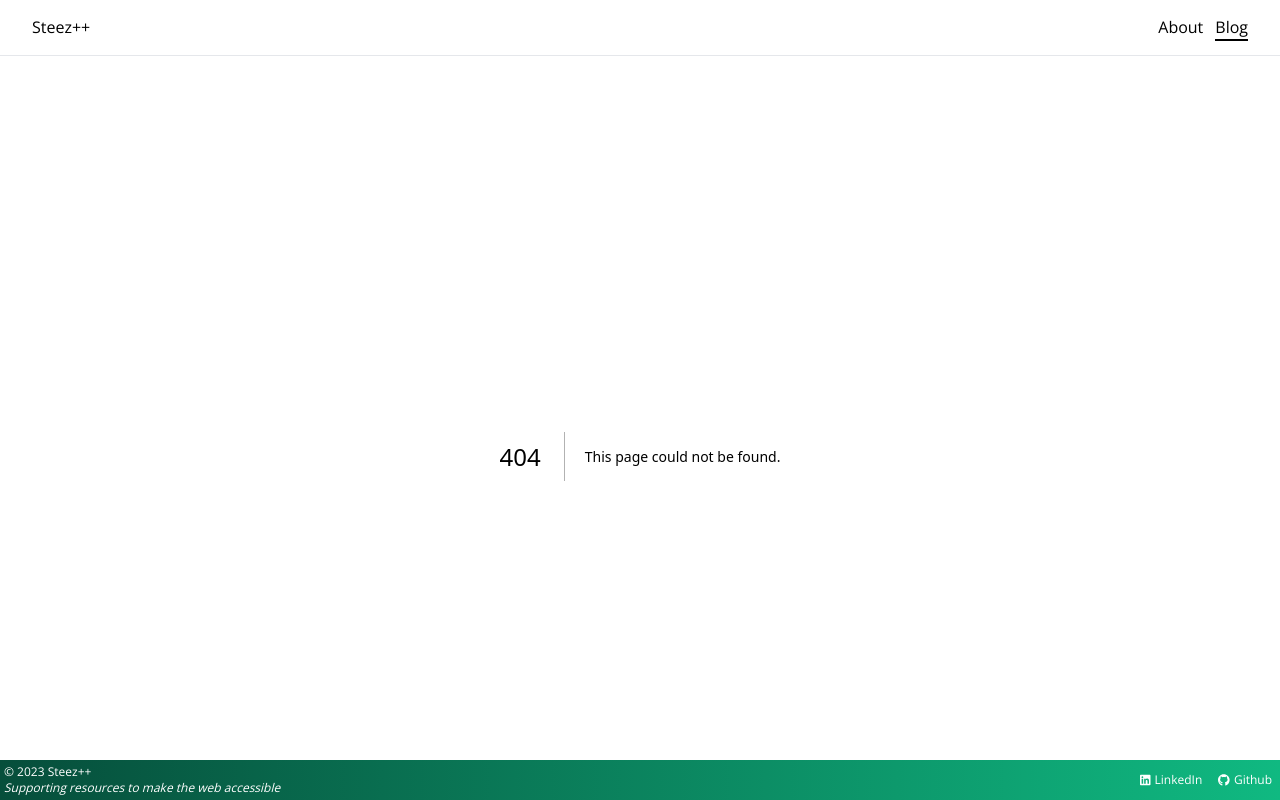
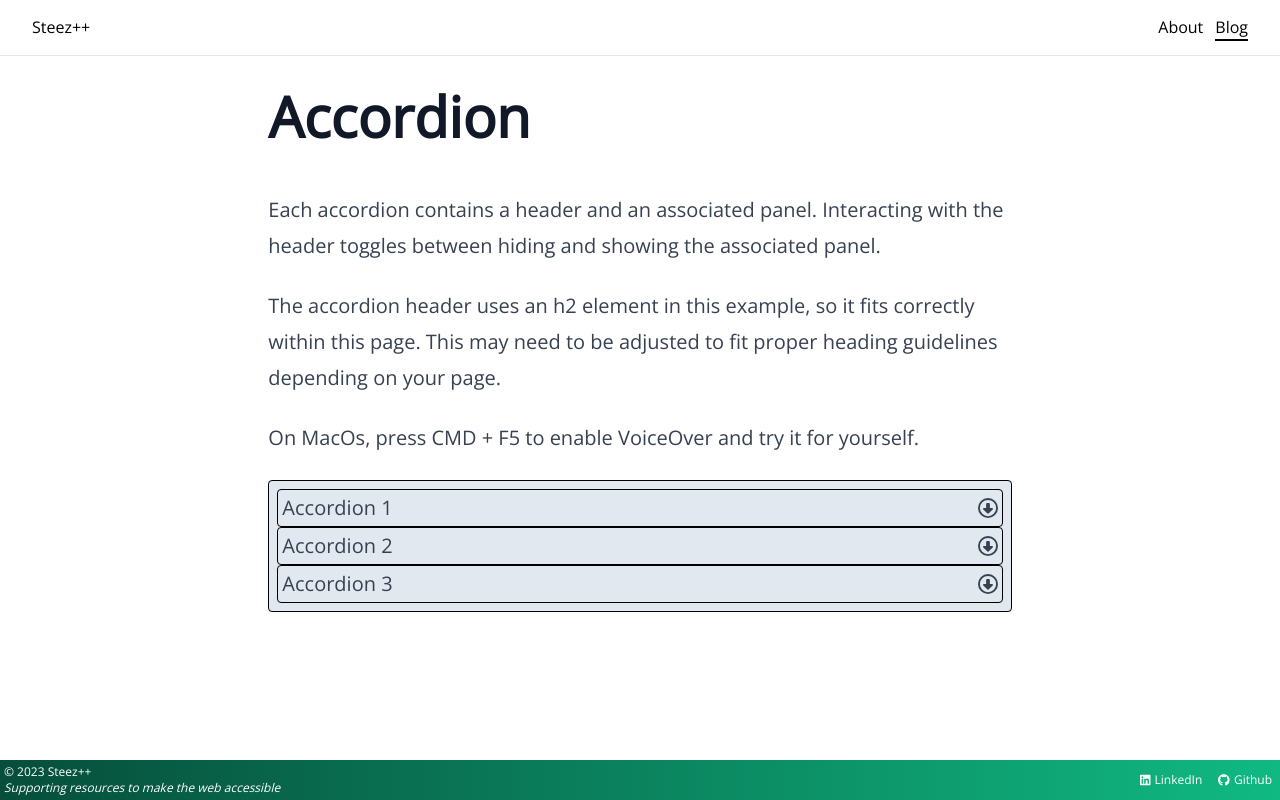
Before and after one commit to steezplusplus/Accessible-Web-Components, a Next.js app: page /blog/accordion in a window 1280 px wide. Before the commit this address had no page. Built offline with nearby package versions, Linux system fonts and the light colour scheme.

Commit message:
refactor: panel -> accordion

```diff
--- a/app/blog/panels/_components/panels/Panels.tsx
+++ b/app/blog/accordion/_components/panels/Accordion.tsx
@@ -1,30 +1,33 @@
+'use client';
+
 import { faArrowAltCircleDown, faArrowAltCircleUp } from '@fortawesome/free-regular-svg-icons';
 import { FontAwesomeIcon } from '@fortawesome/react-fontawesome';
 import React, { JSX, useState } from 'react';
 
 export type PanelProps = {
-  label: string;
-  children: JSX.Element;
+  header: string;
+  content: JSX.Element;
 };
 
-export type PanelsProps = {
+export type AccordionProps = {
   panels: PanelProps[];
 };
 
 // TODO Missing aria controls
 // TODO Rename to "Accordion", each accordion contains a header and panel
 // TODO Break into seperate components
-export function Panels(props: PanelsProps) {
+// TODO Move event handlers to listen to the button element
+export function Accordion(props: AccordionProps) {
   const { panels } = props;
-  const [expandedPanel, setExpandedPanel] = useState<string>('');
+  const [expandedPanelIndex, setExpandedPanelIndex] = useState<number | null>(null);
 
   const handleClick = (e: React.MouseEvent<HTMLDivElement, MouseEvent>) => {
     if (e.target instanceof HTMLButtonElement) {
-      const clickedPanelKey = e.target.getAttribute('data-key') as string;
-      if (clickedPanelKey === expandedPanel) {
-        setExpandedPanel('');
+      const clickedPanelIndex = parseInt(e.target.getAttribute('data-index') as string);
+      if (clickedPanelIndex === expandedPanelIndex) {
+        setExpandedPanelIndex(null);
       } else {
-        setExpandedPanel(clickedPanelKey);
+        setExpandedPanelIndex(clickedPanelIndex);
       }
     }
   };
@@ -34,11 +37,11 @@ export function Panels(props: PanelsProps) {
       case 'Enter':
         e.preventDefault();
         if (e.target instanceof HTMLButtonElement) {
-          const enteredPanelKey = e.target.getAttribute('data-key') as string;
-          if (enteredPanelKey === expandedPanel) {
-            setExpandedPanel('');
+          const clickedPanelIndex = parseInt(e.target.getAttribute('data-index') as string);
+          if (clickedPanelIndex === expandedPanelIndex) {
+            setExpandedPanelIndex(null);
           } else {
-            setExpandedPanel(enteredPanelKey);
+            setExpandedPanelIndex(clickedPanelIndex);
           }
         }
         break;
@@ -52,31 +55,31 @@ export function Panels(props: PanelsProps) {
       onKeyDown={handleKeyDown}
     >
       {
-        panels.map((panel, key) => {
-          const { label, children } = panel;
-          const ariaExpanded = `${key}` === expandedPanel;
+        panels.map((panel, index) => {
+          const { header, content } = panel;
+          const isExpanded = index === expandedPanelIndex;
           return (
-            <div key={key}>
-              <h3 className="rounded border border-black hover:cursor-pointer">
+            <div key={index}>
+              <h2 className="rounded border border-black hover:cursor-pointer">
                 <button
                   className="flex w-full items-center px-1"
-                  aria-expanded={ariaExpanded}
-                  data-key={key}
-                  id={`panel-${key}`}
+                  aria-expanded={isExpanded}
+                  data-index={index}
+                  id={`panel-${index}`}
                 >
-                  <span>{label}</span>
+                  <span>{header}</span>
                   <FontAwesomeIcon
-                    icon={ariaExpanded ? faArrowAltCircleUp : faArrowAltCircleDown}
+                    icon={isExpanded ? faArrowAltCircleUp : faArrowAltCircleDown}
                     className="ml-auto"
                   />
                 </button>
-              </h3>
+              </h2>
               <div
-                className={ariaExpanded ? '' : 'hidden'}
-                aria-labelledby={`panel-${key}`}
+                hidden={!isExpanded}
+                aria-labelledby={`panel-${index}`}
                 role="region"
               >
-                {children}
+                {content}
               </div>
             </div>
           );
--- /dev/null
+++ b/app/blog/accordion/page.tsx
@@ -0,0 +1,38 @@
+import { Accordion, PanelProps } from './_components/panels/Accordion';
+
+const panels: PanelProps[] = [
+  {
+    header: 'Accordion 1',
+    content: <p>Lorem ipsum dolor sit amet, consectetur adipiscing elit. Vivamus vestibulum commodo commodo.</p>,
+  },
+  {
+    header: 'Accordion 2',
+    content: <p>Curabitur bibendum commodo imperdiet. Vestibulum tempus sem mi, et cursus tortor egestas vitae.</p>,
+  },
+  {
+    header: 'Accordion 3',
+    content: <p>Morbi feugiat, tellus sit amet aliquam interdum, neque sapien vehicula nisi, at ornare velit massa nec ex.</p>,
+  },
+];
+
+export default function Page() {
+  return (
+    <article className="prose mx-auto mt-8 md:prose-lg lg:prose-xl">
+      <h1>Accordion</h1>
+      <p>
+        Each accordion contains a header and an associated panel. Interacting with the header
+        toggles between hiding and showing the associated panel.
+      </p>
+      <p>
+        The accordion header uses an h2 element in this example, so it fits correctly within this page.
+        This may need to be adjusted to fit proper heading guidelines depending on your page.
+      </p>
+      <p>
+        On MacOs, press CMD + F5 to enable VoiceOver and try it for yourself.
+      </p>
+      <div className="not-prose">
+        <Accordion panels={panels} />
+      </div>
+    </article>
+  );
+}
--- a/app/blog/page.tsx
+++ b/app/blog/page.tsx
@@ -19,7 +19,7 @@ export default async function Blog() {
         <Article title="Accessible Tabs" description={placeholderDescription} slug="tabs" />
         <Article title="Accessible Modal" description={placeholderDescription} slug="modal" />
         <Article title="Accessible Alert" description={placeholderDescription} slug="alert" />
-        <Article title="Accessible Panels" description={placeholderDescription} slug="panels" />
+        <Article title="Accessible Accordion" description={placeholderDescription} slug="accordion" />
       </section>
       <Pagination />
     </>
--- a/app/blog/panels/page.tsx
+++ /dev/null
@@ -1,41 +0,0 @@
-'use client';
-
-import { Panels, PanelProps } from './_components/panels/Panels';
-
-const panels: PanelProps[] = [
-  {
-    label: 'Panel 1',
-    children: <p>Lorem ipsum dolor sit amet, consectetur adipiscing elit. Vivamus vestibulum commodo commodo.</p>,
-  },
-  {
-    label: 'Panel 2',
-    children: <p>Curabitur bibendum commodo imperdiet. Vestibulum tempus sem mi, et cursus tortor egestas vitae.</p>,
-  },
-  {
-    label: 'Panel 3',
-    children: <p>Morbi feugiat, tellus sit amet aliquam interdum, neque sapien vehicula nisi, at ornare velit massa nec ex.</p>,
-  },
-];
-
-
-export default function Page() {
-  return (
-    <article className="prose mx-auto mt-8 md:prose-lg lg:prose-xl">
-      <h1>Panels</h1>
-      <p>
-        Each panel contains a header and some content. Interacting with the header
-        toggles between hiding and showing associated content.
-      </p>
-      <p>
-        The panel headers use h3 elements in this example, so it fits correctly within this page.
-        This may need to be adjusted to fit proper heading guidelines depending on your page.
-      </p>
-      <p>
-        On MacOs, press CMD + F5 to enable VoiceOver and try it for yourself.
-      </p>
-      <div className="not-prose">
-        <Panels panels={panels} />
-      </div>
-    </article>
-  );
-}
```
Also changed, not shown: app/blog/panels/example.mdx (deleted, +0 -2 lines).
